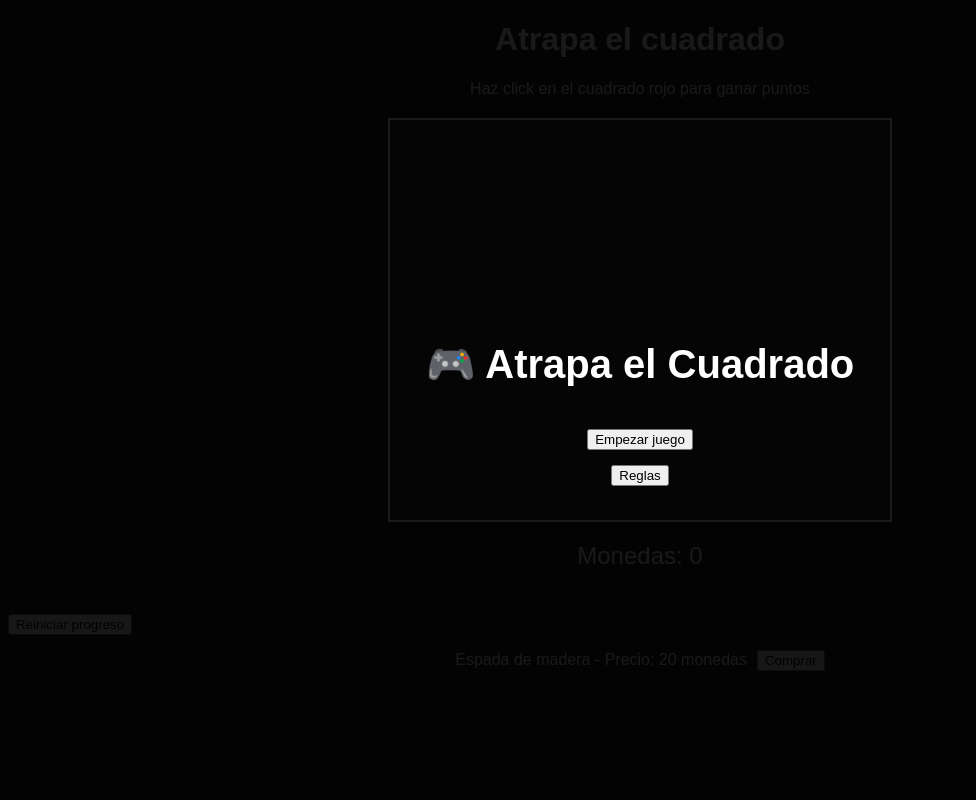
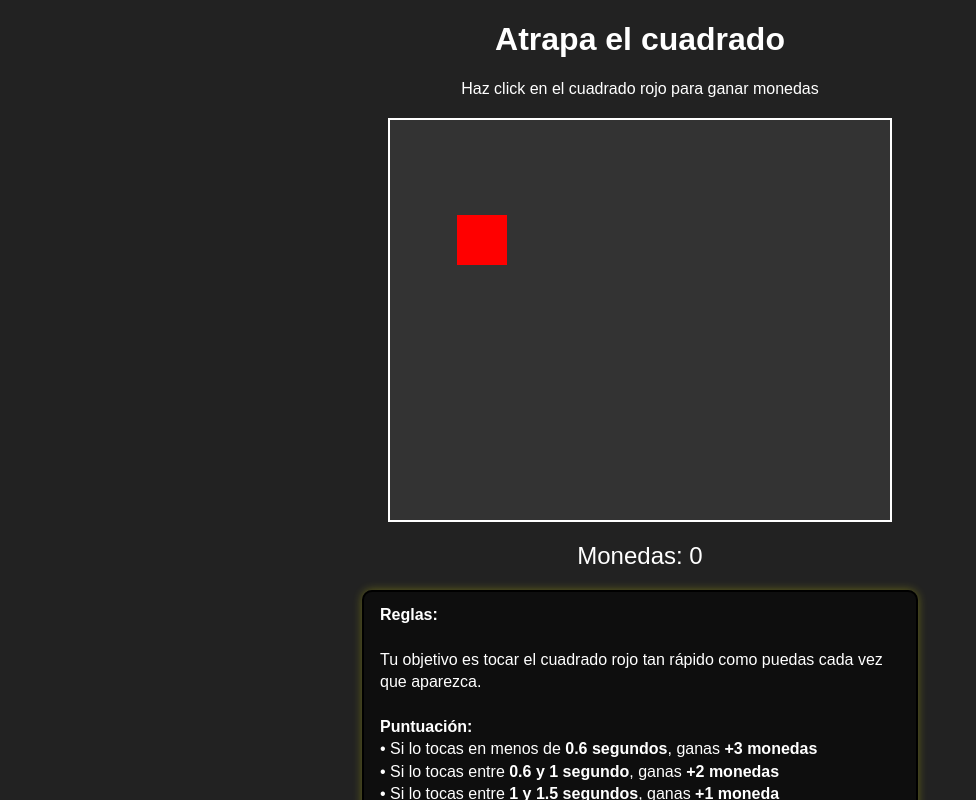
Before and after one commit to hugo21280105/Proyecto1, a plain HTML site: page index.html in a window 1280 px wide. Both pictures are taken after a click on the button "Reglas". Shown: the top 800 px of the page, without its empty margins (0-976 px from the left). Drawn offline with Linux system fonts and the light colour scheme.

Commit message:
index.html

```diff
--- a/index.html
+++ b/index.html
@@ -32,7 +32,7 @@
     </head>
     <body>
         <h1>Atrapa el cuadrado</h1>
-        <p>Haz click en el cuadrado rojo para ganar puntos</p>
+        <p>Haz click en el cuadrado rojo para ganar monedas</p>
         <div id="gameArea">
             <div id="square"></div>
         </div>
@@ -48,46 +48,78 @@
 
            // --- Zona de mensajes ---
             const messageBox = document.createElement("div");
-            messageBox.style.marginTop = "10px";
-            messageBox.style.color = "yellow";
+            messageBox.style.marginTop = "20px";
+            messageBox.style.color = "white";
             messageBox.style.minHeight = "24px";
+            messageBox.style.maxWidth = "520px";
+            messageBox.style.margin = "20px auto 0";
+            messageBox.style.textAlign = "left";
+            messageBox.style.whiteSpace = "normal";
+            messageBox.style.lineHeight = "1.4";
+            messageBox.style.fontSize = "16px";
+
+            // --- NUEVO: estilo de recuadro ---
+            messageBox.style.backgroundColor = "rgba(0, 0, 0, 0.6)"; // fondo semitransparente
+            messageBox.style.border = "2px solid black";             // borde visible
+            messageBox.style.borderRadius = "10px";                  // esquinas redondeadas
+            messageBox.style.padding = "12px 16px";                  // margen interno
+            messageBox.style.boxShadow = "0 0 10px rgba(255, 255, 0, 0.3)"; // brillo suave
+            messageBox.style.display = "none";                       // oculto inicialmente
+            messageBox.style.opacity = "0";                          // para animación
+            messageBox.style.transition = "opacity 0.5s ease";       // transición suave
+
             document.body.appendChild(messageBox);
 
-            function showMessage(text, color = "yellow") {
-                messageBox.textContent = text;
+            function showMessage(html, color = "white") {
+                messageBox.innerHTML = html;
                 messageBox.style.color = color;
+                messageBox.style.display = "block";
+
+                // Pequeña pausa para que se aplique el display antes de animar
+                requestAnimationFrame(() => {
+                    messageBox.style.opacity = "1";
+                });
+
                 clearTimeout(showMessage.timeout);
-                showMessage.timeout = setTimeout(() => (messageBox.textContent = ""), 2000);
+                showMessage.timeout = setTimeout(() => {
+                    messageBox.style.opacity = "0";  // fade out
+                    // Después de la transición, ocultamos el recuadro
+                    setTimeout(() => {
+                        messageBox.style.display = "none";
+                    }, 500); // coincide con la duración del fade
+                }, 15000);
             }
 
-            // --- Zona de botones en columna ---
+            // --- Zona de botones en vertical ---
             const buttonArea = document.createElement("div");
             buttonArea.style.marginTop = "10px";
             buttonArea.style.display = "flex";
-            buttonArea.style.flexDirection = "column"; // vertical
+            buttonArea.style.flexDirection = "column";
             buttonArea.style.alignItems = "flex-start";
             buttonArea.style.gap = "8px";
             document.body.appendChild(buttonArea);
 
-            const resetButton = document.createElement("button");
-            resetButton.textContent = "Reiniciar progreso";
+            // --- Botones principales (pantalla de juego) ---
+            const inventoryButton = document.createElement("button");
+            inventoryButton.textContent = "Inventario";
+            inventoryButton.style.display = "none";
 
             const menuButton = document.createElement("button");
             menuButton.textContent = "Menú";
             menuButton.style.display = "none";
 
-            const inventoryButton = document.createElement("button");
-            inventoryButton.textContent = "Inventario";
-            inventoryButton.style.display = "none";
+            const rulesButton = document.createElement("button");
+            rulesButton.textContent = "Reglas";
+            rulesButton.style.display = "none";
 
-            buttonArea.append(resetButton, menuButton, inventoryButton);
+            buttonArea.append(inventoryButton, menuButton, rulesButton);
 
             // --- Tienda ---
             const shop = document.createElement("div");
             shop.style.marginTop = "15px";
             document.body.appendChild(shop);
 
-            // --- Panel de Inventario ---
+            // --- Inventario ---
             const inventoryPanel = document.createElement("div");
             inventoryPanel.style.position = "fixed";
             inventoryPanel.style.top = "50%";
@@ -122,7 +154,7 @@
             let hasWoodSword = false;
             let startTime;
             let timer;
-            let gameActive = false;
+            let gameActive = true; // ahora empieza activo
 
             // --- Guardar/cargar progreso ---
             function loadProgress() {
@@ -142,7 +174,6 @@
             // --- Mostrar cuadrado ---
             function showSquare() {
             if (!gameActive) return;
-
             const x = Math.random() * (gameArea.clientWidth - 50);
             const y = Math.random() * (gameArea.clientHeight - 50);
             square.style.left = `${x}px`;
@@ -213,15 +244,6 @@
             shop.appendChild(sword);
             }
 
-            // --- Botón de reinicio ---
-            resetButton.addEventListener("click", () => {
-                score = 0;
-                hasWoodSword = false;
-                localStorage.clear();
-                updateScore(0);
-                showMessage("Progreso reiniciado", "orange");
-            });
-
             // --- Menú principal ---
             const menu = document.createElement("div");
             menu.style.position = "absolute";
@@ -230,7 +252,7 @@
             menu.style.width = "100%";
             menu.style.height = "100%";
             menu.style.backgroundColor = "rgba(0, 0, 0, 0.9)";
-            menu.style.display = "flex";
+            menu.style.display = "none";
             menu.style.flexDirection = "column";
             menu.style.justifyContent = "center";
             menu.style.alignItems = "center";
@@ -240,28 +262,30 @@
             document.body.appendChild(menu);
 
             const title = document.createElement("h1");
-            title.textContent = "🎮 Atrapa el Cuadrado";
+            title.textContent = "⏸️ Menú";
             menu.appendChild(title);
 
-            const startBtn = document.createElement("button");
-            startBtn.textContent = "Empezar juego";
-            menu.appendChild(startBtn);
+            const resetButton = document.createElement("button");
+            resetButton.textContent = "Reiniciar progreso";
+            menu.appendChild(resetButton);
 
-            const rulesBtn = document.createElement("button");
-            rulesBtn.textContent = "Reglas";
-            menu.appendChild(rulesBtn);
+            const backToGameBtn = document.createElement("button");
+            backToGameBtn.textContent = "Volver al juego";
+            menu.appendChild(backToGameBtn);
 
-            startBtn.onclick = () => {
+            // --- Acciones de los botones ---
+            resetButton.onclick = () => {
+            score = 0;
+            hasWoodSword = false;
+            localStorage.clear();
+            updateScore(0);
+            showMessage("Progreso reiniciado", "orange");
+            };
+
+            backToGameBtn.onclick = () => {
             menu.style.display = "none";
             gameActive = true;
-                menuButton.style.display = "block";
-                inventoryButton.style.display = "block";
             showSquare();
-                showMessage("¡Empieza el juego!", "lime");
-            };
-
-            rulesBtn.onclick = () => {
-                showMessage("Toca el cuadrado lo más rápido posible. Usa las monedas para comprar mejoras.", "white");
             };
 
             menuButton.onclick = () => {
@@ -269,15 +293,25 @@
             clearTimeout(timer);
             square.style.display = "none";
             menu.style.display = "flex";
-                menuButton.style.display = "none";
-                inventoryButton.style.display = "none";
-                inventoryPanel.style.display = "none";
-                showMessage("Juego pausado", "orange");
             };
 
-            // --- Inventario visual ---
+            rulesButton.onclick = () => {
+            showMessage(`
+                <strong>Reglas:</strong><br><br>
+                Tu objetivo es tocar el cuadrado rojo tan rápido como puedas cada vez que aparezca.<br><br>
+                <strong>Puntuación:</strong><br>
+                • Si lo tocas en menos de <strong>0.6 segundos</strong>, ganas <strong>+3 monedas</strong><br>
+                • Si lo tocas entre <strong>0.6 y 1 segundo</strong>, ganas <strong>+2 monedas</strong><br>
+                • Si lo tocas entre <strong>1 y 1.5 segundos</strong>, ganas <strong>+1 moneda</strong><br>
+                • Si no llegas a tiempo, ganas <strong>0 monedas</strong><br><br>
+                <strong>Consejos:</strong><br>
+                • Usa tus monedas para comprar objetos en la tienda.<br>
+                • Tu progreso se guarda automáticamente, así que no perderás tus monedas ni tus objetos al salir del juego.
+            `);
+            };
+
+            // --- Inventario ---
             inventoryButton.onclick = toggleInventory;
-
             function toggleInventory() {
             if (inventoryPanel.style.display === "block") {
                 inventoryPanel.style.display = "none";
@@ -306,11 +340,17 @@
             document.addEventListener("keydown", (e) => {
             const key = e.key.toLowerCase();
             if (key === "i") toggleInventory();
-                if (key === "m" && gameActive) menuButton.click();
+            if (key === "m") menuButton.click();
             });
 
             // --- Iniciar ---
             loadProgress();
+            showSquare(); // empieza automáticamente
+
+            // Mostrar botones principales desde el principio
+            inventoryButton.style.display = "block";
+            menuButton.style.display = "block";
+            rulesButton.style.display = "block";
             </script>
     </body>
 </html>
```
Lines whose indentation alone changed are shown as unchanged.
